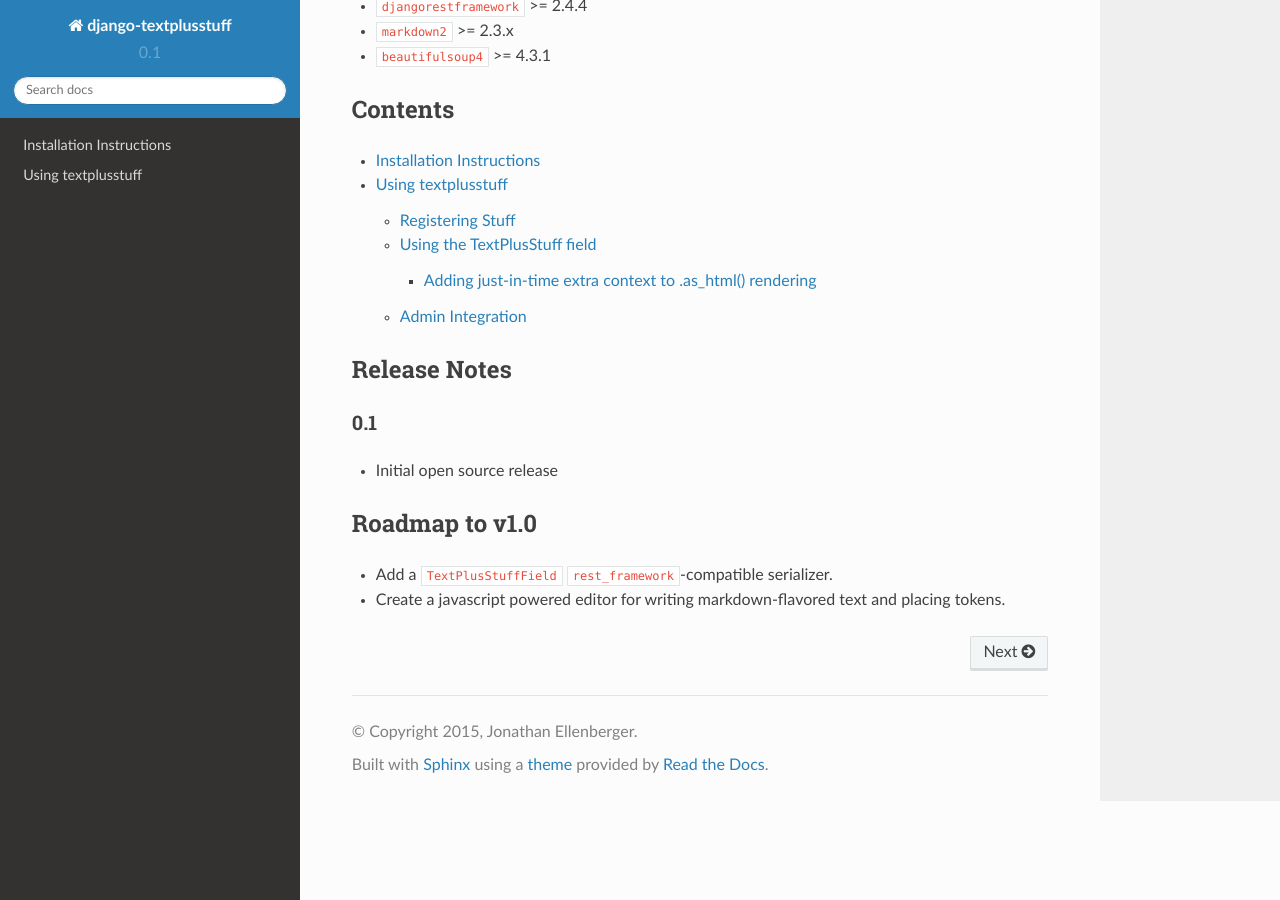
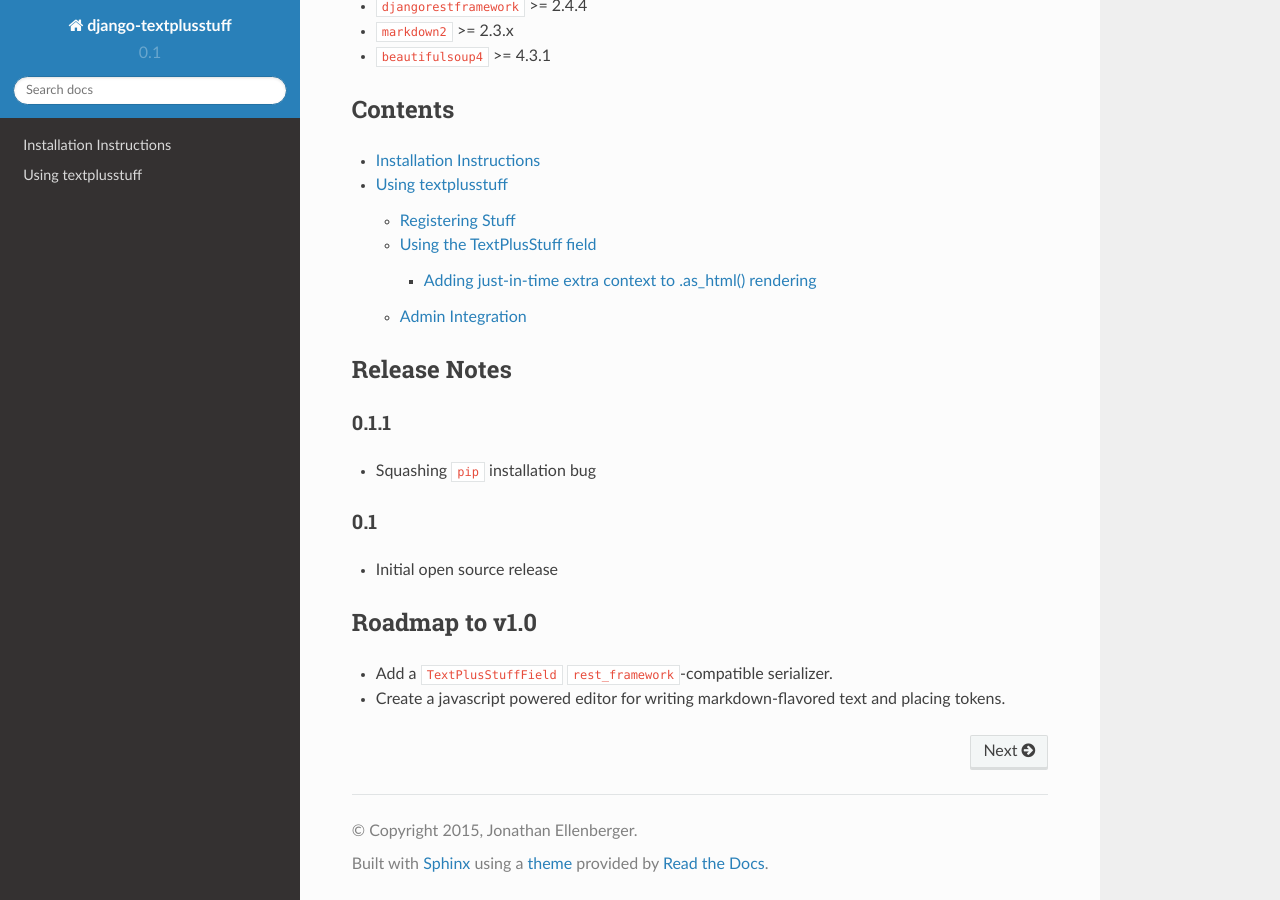
Before and after one commit to WGBH/django-textplusstuff, a Sphinx documentation site: the page built from docs/index.rst, in a window 1280 px wide and 900 px high, scrolled down 1237 px. Built offline with Sphinx 7.4.7 and the Read the Docs theme 2.0.0, drawn with Linux system fonts in a browser that asks for light colours.

Commit message:
Bumping version to fix pip installation bug

```diff
--- a/docs/index.rst
+++ b/docs/index.rst
@@ -87,6 +87,11 @@ Contents
 Release Notes
 =============
 
+0.1.1
+-----
+
+-  Squashing ``pip`` installation bug
+
 0.1
 ---
 
--- a/setup.py
+++ b/setup.py
@@ -7,7 +7,7 @@ import uuid
 setup(
     name='django-textplusstuff',
     packages=find_packages(exclude=['tests*', 'docs*']),
-    version='0.1',
+    version='0.1.1',
     author=u'Jonathan Ellenberger',
     author_email='jonathan_ellenberger@wgbh.org',
     url='http://github.com/WGBH/django-textplusstuff/',
```
